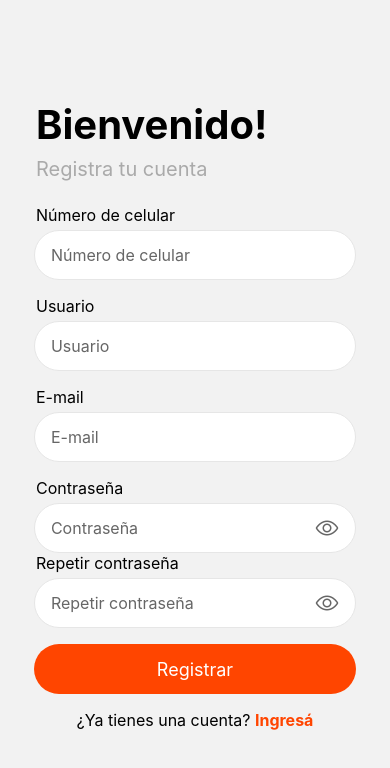
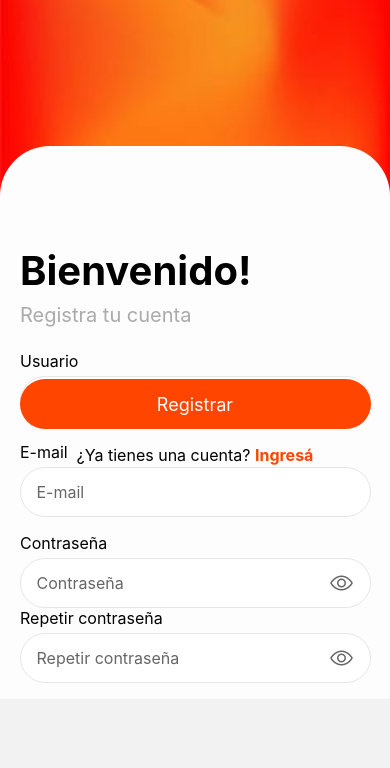
Before and after one commit to Aleu79/InstantRecipes-PP, a React Native app: screen / in a window 390 px wide. Both pictures are taken after a click on the element "Regístrate". Shown: the top 768 px of the page. Built offline with nearby package versions, Linux system fonts and the light colour scheme; no server answers.

Commit message:
SignUp styles

```diff
--- a/src/screens/SignUpScreen.js
+++ b/src/screens/SignUpScreen.js
@@ -8,6 +8,10 @@ import {
   Alert,
   ScrollView,
   Modal,
+  KeyboardAvoidingView,
+  Image,
+  Platform,
+  Dimensions,
 } from 'react-native';
 import Icon from 'react-native-vector-icons/Ionicons';
 import {
@@ -21,6 +25,8 @@ import zxcvbn from 'zxcvbn';
 import { getFirestore, setDoc, doc, collection } from 'firebase/firestore';
 
 const db = getFirestore();
+
+const { height } = Dimensions.get('window');
 
 const SignUpScreen = ({ navigation }) => {
   const [email, setEmail] = useState('');
@@ -163,22 +169,19 @@ const SignUpScreen = ({ navigation }) => {
   };
 
   return (
-    <ScrollView>
+
+    <KeyboardAvoidingView
+      style={{ flex: 1 }}
+      behavior={Platform.OS === 'ios' ? 'padding' : 'height'}
+      keyboardVerticalOffset={Platform.OS === 'ios' ? 0 : 20}
+    >
+    <ScrollView contentContainerStyle={{ flexGrow: 1 }} bounces={false}>
       <View style={styles.container}>
+      <Image source={require('../../assets/login.jpg')} style={styles.backgroundImage} />
+        <View style={styles.ondulatedBackground}>
           <View style={styles.form}>
             <Text style={styles.title}>Bienvenido!</Text>
             <Text style={styles.subtitle}>Registra tu cuenta</Text>
-
-          <Text style={styles.label}>Número de celular</Text>
-          <TextInput
-            style={styles.input}
-            placeholder="Número de celular"
-            value={phone}
-            onChangeText={setPhone}
-            keyboardType="phone-pad"
-            placeholderTextColor="#666"
-          />
-
             <Text style={styles.label}>Usuario</Text>
             <TextInput
               style={styles.input}
@@ -241,6 +244,7 @@ const SignUpScreen = ({ navigation }) => {
               </TouchableOpacity>
             </View>
           </View>
+        </View>
 
         <TouchableOpacity style={styles.button} onPress={handleVerifyEmail}>
           <Text style={styles.buttonText}>Registrar</Text>
@@ -291,6 +295,7 @@ const SignUpScreen = ({ navigation }) => {
         </Modal>
       </View>
     </ScrollView>
+    </KeyboardAvoidingView>
   );
 }
 
@@ -299,8 +304,22 @@ const styles = StyleSheet.create({
     flex: 1,
     justifyContent: 'center',
     alignItems: 'center',
-    paddingHorizontal: 16,
     backgroundColor: '#F2F2F2',
+  },
+  backgroundImage: {
+    width: '100%',
+    height: '40%',
+    resizeMode: 'cover',
+    position: 'absolute',
+    top: 0,
+  },
+  ondulatedBackground: {
+    position: 'absolute',
+    left: 0,
+    right: 0,
+    backgroundColor: '#fdfdfd',
+    borderTopLeftRadius: 50,
+    borderTopRightRadius: 50,
     },
     form: {
     width: '100%',
```
Also changed, not shown: src/screens/LoginScreen.js (line endings or trailing spaces). Lines whose indentation alone changed are shown as unchanged.
